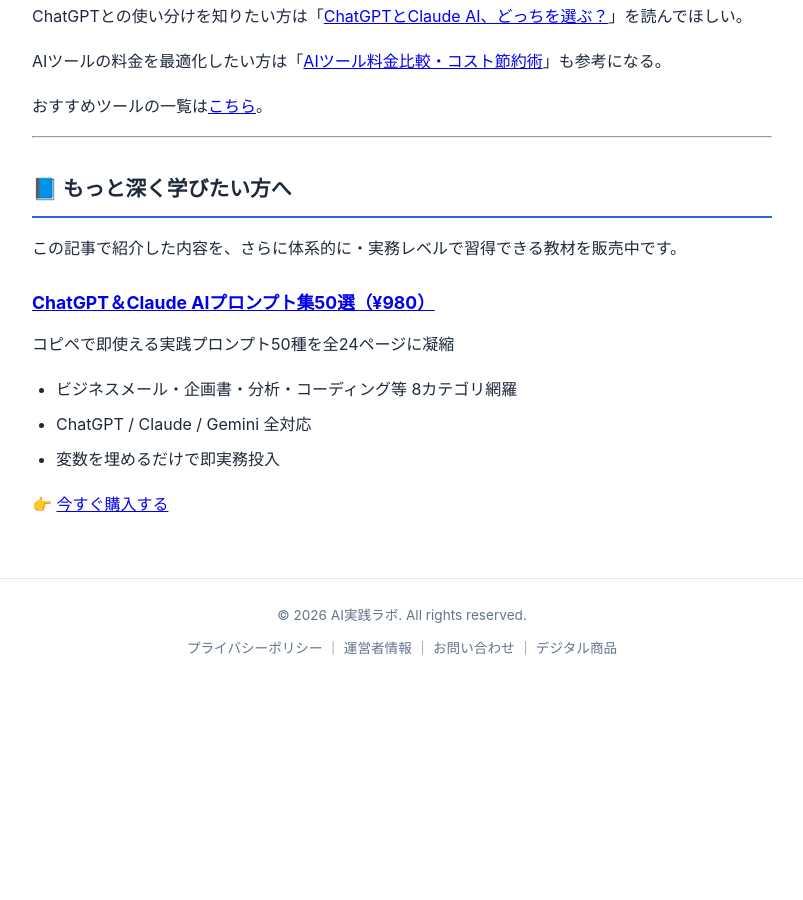
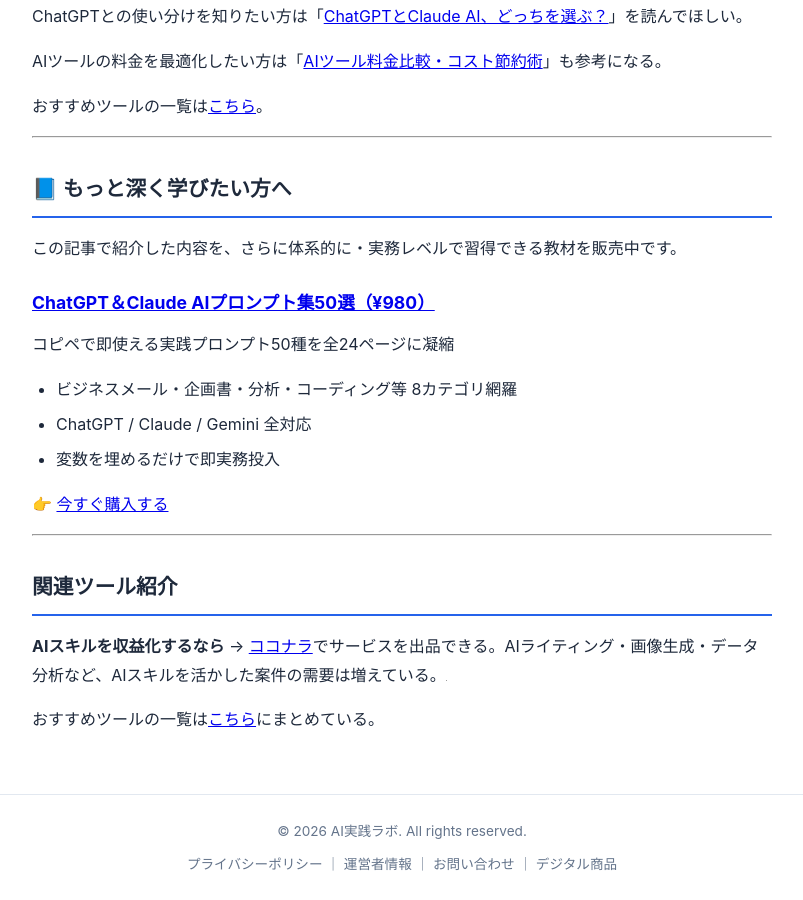
Before and after one commit to toto2014jp-prog/toto2014jp, a Jekyll site: the page built from _posts/2026-05-11-Claude-Code-AIを使った業務効率化の始め方-AI初心者向け完全ガイド.md, in a window 1280 px wide and 900 px high, scrolled down 6877 px. Shown: the whole window, without its empty margins (238-1041 px from the left). Built offline with Jekyll 4.4.1, drawn with Linux system fonts in a browser that asks for light colours; before the commit the page ends 7561 px from its top, so only the background shows below that.

Commit message:
Expand affiliate triggers + add fallback ad to 3 unmatched posts

```diff
--- a/_posts/2026-05-11-Claude-Code-AIを使った業務効率化の始め方-AI初心者向け完全ガイド.md
+++ b/_posts/2026-05-11-Claude-Code-AIを使った業務効率化の始め方-AI初心者向け完全ガイド.md
@@ -278,3 +278,13 @@
 - 変数を埋めるだけで即実務投入
 
 👉 [今すぐ購入する](https://aijissenlab.gumroad.com/l/yjcdam)
+
+---
+
+## 関連ツール紹介
+
+**AIスキルを収益化するなら** → <a href="https://px.a8.net/svt/ejp?a8mat=4B3OQW+FMMNG2+2PEO+1HLFVM" rel="nofollow">ココナラ</a>でサービスを出品できる。AIライティング・画像生成・データ分析など、AIスキルを活かした案件の需要は増えている。<img border="0" width="1" height="1" src="https://www19.a8.net/0.gif?a8mat=4B3OQW+FMMNG2+2PEO+1HLFVM" alt="">
+
+
+
+おすすめツールの一覧は[こちら](/toto2014jp/recommended/)にまとめている。
```
Also changed, not shown: _posts/2026-05-21-AIツールで請求書議事録を自動作成する方法コピペ用テンプレートプロンプト5選.md (+10 -0 lines), _posts/2026-05-21-ChatGPTにExcel関数を作ってもらう方法コピペだけで使える具体的プロンプト集-2026年版.md (+10 -0 lines).
